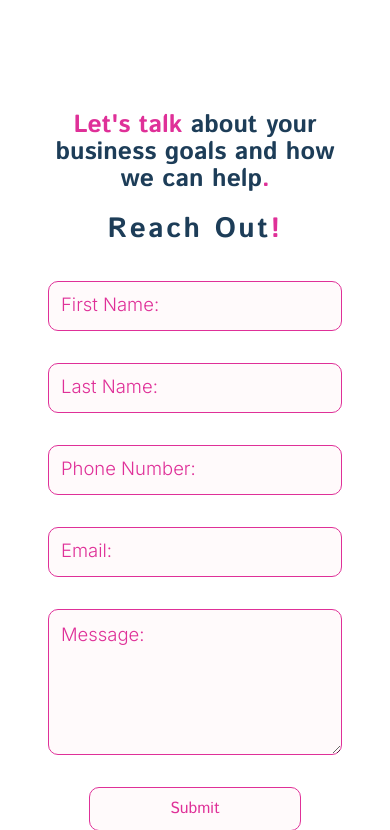
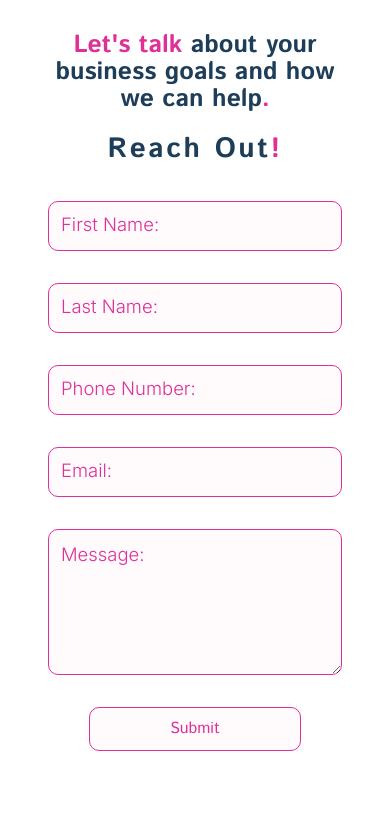
Before and after one commit to ben-crum-bg/bg-prod, a PHP site: page /pages-html/contact-us.html in a window 390 px wide. Shown: the part 93-923 px from the top of the page. Run offline with PHP 8.4, Linux system fonts and the light colour scheme; some web fonts are replaced.

Commit message:
Changed margin under header on contact us page on smaller screens

```diff
--- a/pages-css/contact-us.css
+++ b/pages-css/contact-us.css
@@ -1,6 +1,5 @@
 header {
     border-bottom: 1px solid #D2D2D2;
-
     background: #FBFDFF;
 }
 
@@ -11,7 +10,6 @@ header {
     display: flex;
     flex-direction: column;
     justify-content: center;
-
 }
 
 .contact-us {
@@ -49,6 +47,12 @@ header {
     justify-self: self-start;
 }
 
+@media (max-width: 700px) {
+    .callout-title {
+        margin-top: 0;
+    }
+}
+
 @media (max-width: 1500px) {
     .callout-title {
         max-width: 100%;
--- a/pages-html/contact-us.html
+++ b/pages-html/contact-us.html
@@ -182,9 +182,7 @@
                     <button class="contact-form__button" type="submit">Submit</button>
                 </form>
             </div>
-
         </div>
-
     </main>
 
     <footer class="footer">
```
